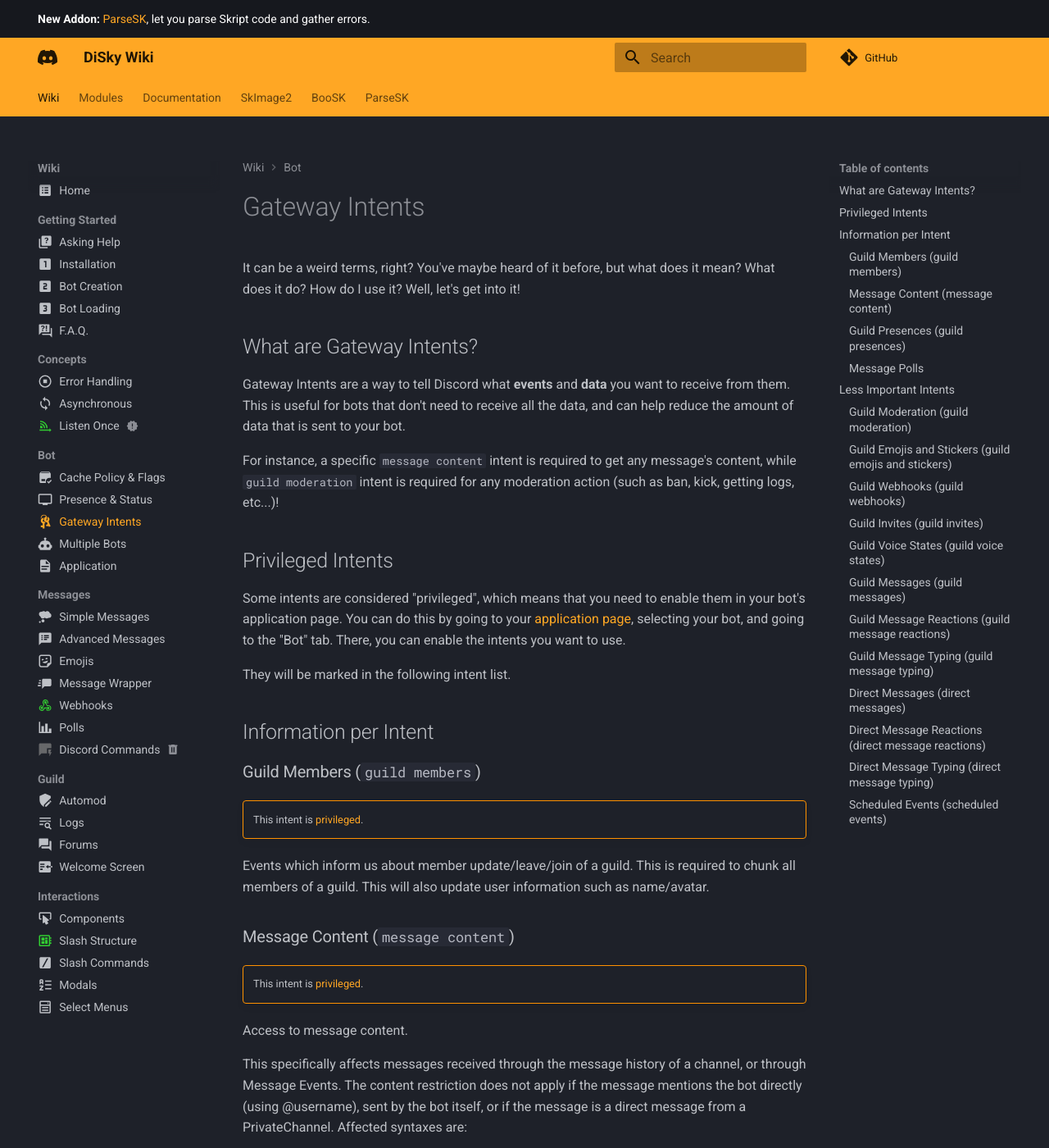
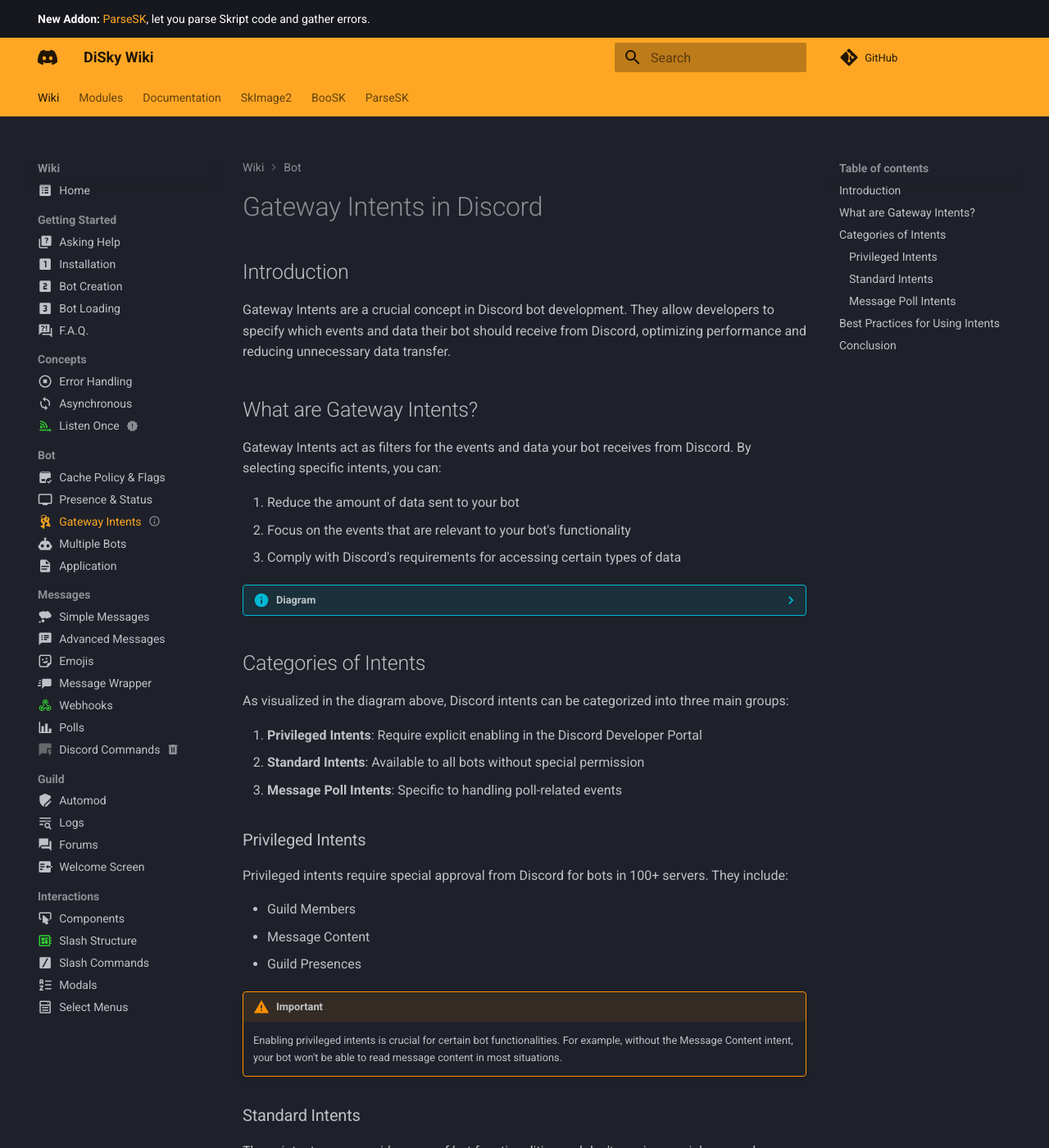
Before and after one commit to DiSkyOrg/Documentation, an MkDocs documentation site: the page built from docs/bot/intents.md, in a window 1280 px wide and 1400 px high. Shown: the whole window at 82% size. Built offline with MkDocs 1.6.1 and Material for MkDocs 9.7.7, drawn with Linux system fonts in a browser that asks for light colours; comment, search, counter and statistics services are not loaded; some of the changed text lies outside the part shown.

Commit message:
:zap: Reworked the intents explanation page

````diff
--- a/docs/bot/intents.md
+++ b/docs/bot/intents.md
@@ -1,116 +1,102 @@
 ---
+status: updated
 icon: material/key-chain
 ---
 
-# Gateway Intents
+# Gateway Intents in Discord
 
-It can be a weird terms, right? You've maybe heard of it before, but what does it mean? What does it do? How do I use it? Well, let's get into it!
+## Introduction
+
+Gateway Intents are a crucial concept in Discord bot development. They allow developers to specify which events and data their bot should receive from Discord, optimizing performance and reducing unnecessary data transfer.
 
 ## What are Gateway Intents?
 
-Gateway Intents are a way to tell Discord what __events__ and __data__ you want to receive from them. This is useful for bots that don't need to receive all the data, and can help reduce the amount of data that is sent to your bot.
+Gateway Intents act as filters for the events and data your bot receives from Discord. By selecting specific intents, you can:
 
-For instance, a specific `message content` intent is required to get any message's content, while `guild moderation` intent is required for any moderation action (such as ban, kick, getting logs, etc...)!
+1. Reduce the amount of data sent to your bot
+2. Focus on the events that are relevant to your bot's functionality
+3. Comply with Discord's requirements for accessing certain types of data
 
-## Privileged Intents
+??? info "Diagram"
+    ```mermaid
+    graph TD
+        A[Discord Intents] --> B[Privileged Intents]
+        A --> C[Standard Intents]
+        A --> D[Message Poll Intents]
 
-Some intents are considered "privileged", which means that you need to enable them in your bot's application page. You can do this by going to your [application page](https://discord.com/developers/applications), selecting your bot, and going to the "Bot" tab. There, you can enable the intents you want to use.
+        B --> E[Guild Members]
+        B --> F[Message Content]
+        B --> G[Guild Presences]
 
-They will be marked in the following intent list.
+        C --> H[Guild Moderation]
+        C --> I[Guild Emojis and Stickers]
+        C --> J[Guild Webhooks]
+        C --> K[Guild Invites]
+        C --> L[Guild Voice States]
+        C --> M[Guild Messages]
+        C --> N[Guild Message Reactions]
+        C --> O[Guild Message Typing]
+        C --> P[Direct Messages]
+        C --> Q[Direct Message Reactions]
+        C --> R[Direct Message Typing]
+        C --> S[Scheduled Events]
 
-## Information per Intent
+        D --> T[Guild Message Polls]
+        D --> U[Direct Message Polls]
+    ```
 
-### Guild Members (`guild members`)
+## Categories of Intents
 
-!!! warning ""
-    This intent is [privileged](#privileged-intents).
+As visualized in the diagram above, Discord intents can be categorized into three main groups:
 
-Events which inform us about member update/leave/join of a guild.
-This is required to chunk all members of a guild.
-This will also update user information such as name/avatar.
+1. **Privileged Intents**: Require explicit enabling in the Discord Developer Portal
+2. **Standard Intents**: Available to all bots without special permission
+3. **Message Poll Intents**: Specific to handling poll-related events
 
+### Privileged Intents
 
-### Message Content (`message content`)
+Privileged intents require special approval from Discord for bots in 100+ servers. They include:
 
-!!! warning ""
-    This intent is [privileged](#privileged-intents).
+- Guild Members
+- Message Content
+- Guild Presences
 
-Access to message content.
+!!! warning "Important"
+    Enabling privileged intents is crucial for certain bot functionalities. For example, without the Message Content intent, your bot won't be able to read message content in most situations.
 
-This specifically affects messages received through the message history of a channel, or through Message Events. The content restriction does not apply if the message mentions the bot directly (using @username), sent by the bot itself, or if the message is a direct message from a PrivateChannel. Affected syntaxes are:
+### Standard Intents
 
-* [`content of %message%`](../docs/expressions.md#message-content)
-* [`embeds of %message%`](../docs/expressions.md#message-embeds)
-* [`components of %message%`](../docs/expressions.md#message-builder-component-rows)
+These intents cover a wide range of bot functionalities and don't require special approval:
 
-### Guild Presences (`guild presences`)
+- Guild Moderation
+- Guild Emojis and Stickers
+- Guild Webhooks
+- Guild Invites
+- Guild Voice States
+- Guild Messages
+- Guild Message Reactions
+- Guild Message Typing
+- Direct Messages
+- Direct Message Reactions
+- Direct Message Typing
+- Scheduled Events
 
-!!! warning ""
-    This intent is [privileged](#privileged-intents).
+### Message Poll Intents
 
-This is used to lazy load members and update user properties such as name/avatar.
-!!! danger
-    **This is a very heavy intent!** Presence updates are 99% of traffic the bot will receive. To get user update events you should consider using [`guild members`](#guild-members-guild-members) instead.
+Introduced for handling poll-related events:
 
-### Message Polls
+- Guild Message Polls
+- Direct Message Polls
 
-This intent is used to get poll events from messages. There's two version for the guild & direct message polls:
+## Best Practices for Using Intents
 
-* `guild message polls` to get poll events from guild messages.
-* `direct message polls` to get poll events from direct messages.
+1. **Only enable necessary intents**: This reduces the load on both your bot and Discord's servers.
+2. **Plan for privileged intents**: If your bot requires privileged intents, plan for the approval process, especially if you expect rapid growth.
+3. **Stay updated**: Discord occasionally updates its intent system. Keep your bot and knowledge up-to-date.
+4. **Optimize for scale**: Consider how your intent choices will affect your bot's performance as it grows to serve more servers.
 
-!!! example "Related Events"
-    * [On Poll Vote Add](../docs/events.md#on-poll-vote-add)
-    * [On Poll Vote Remove](../docs/events.md#on-poll-vote-remove)
+## Conclusion
 
----
+Understanding and properly implementing Gateway Intents is essential for creating efficient and compliant Discord bots. By carefully selecting the intents your bot needs, you can ensure optimal performance and adhere to Discord's guidelines.
 
-## Less Important Intents
-
-### Guild Moderation (`guild moderation`)
-
-Moderation events, such as ban/unban/audit-log.
-
-### Guild Emojis and Stickers (`guild emojis and stickers`)
-
-Custom emoji and sticker add/update/delete events.
-
-### Guild Webhooks (`guild webhooks`)
-
-Webhook add/update/delete events.
-
-### Guild Invites (`guild invites`)
-
-Invite add/update/delete events.
-
-### Guild Voice States (`guild voice states`)
-
-Voice state events. This is used to determine which members are connected to a voice channel.
-
-### Guild Messages (`guild messages`)
-
-Message events from text channels in guilds.
-
-### Guild Message Reactions (`guild message reactions`)
-
-Reaction add/update/delete events from text channels in guilds.
-
-### Guild Message Typing (`guild message typing`)
-
-Typing events from text channels in guilds.
-
-### Direct Messages (`direct messages`)
-
-Message events from direct/private messages.
-
-### Direct Message Reactions (`direct message reactions`)
-
-Reaction add/update/delete events from direct/private messages.
-
-### Direct Message Typing (`direct message typing`)
-
-Typing events from direct/private messages.
-
-### Scheduled Events (`scheduled events`)
-
-Scheduled Events events.
+For the most up-to-date information on intents and their implementation, always refer to the official Discord Developer Documentation.
````
